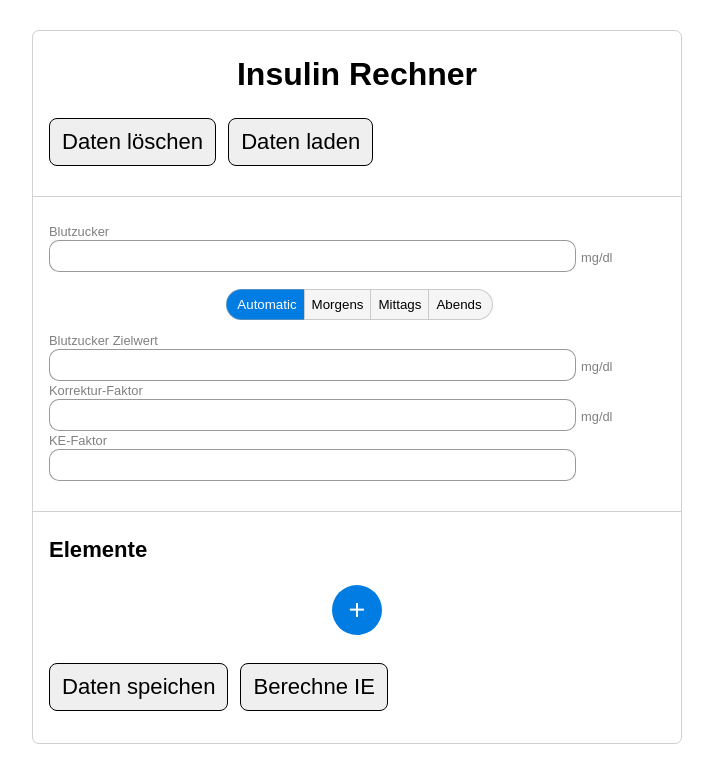
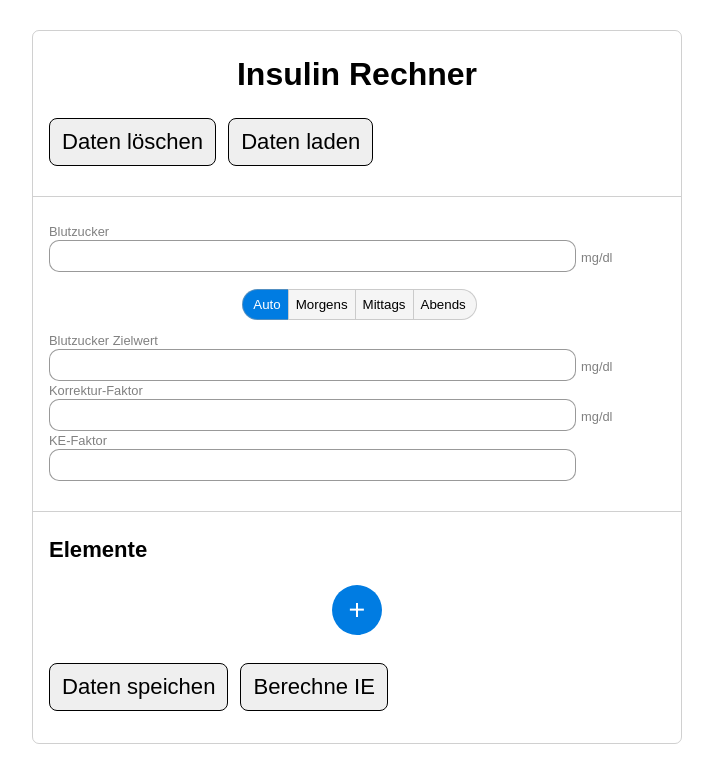
Before and after one commit to Derion23/insulin-calculator, a React (Create React App) app: page / in a window 1280 px wide. Shown: the top 782 px of the page, without its empty margins (148-861 px from the left). Built offline with nearby package versions, Linux system fonts and the light colour scheme.

Commit message:
changed automatic description to auto

```diff
--- a/src/Components/FixedInformationSection.js
+++ b/src/Components/FixedInformationSection.js
@@ -36,7 +36,7 @@ export default function FixedInformationSection({
             setDayTimeChoice('automatic')
             refreshPage()
           }}>
-          Automatic
+          Auto
         </button>
 
         <button
```
